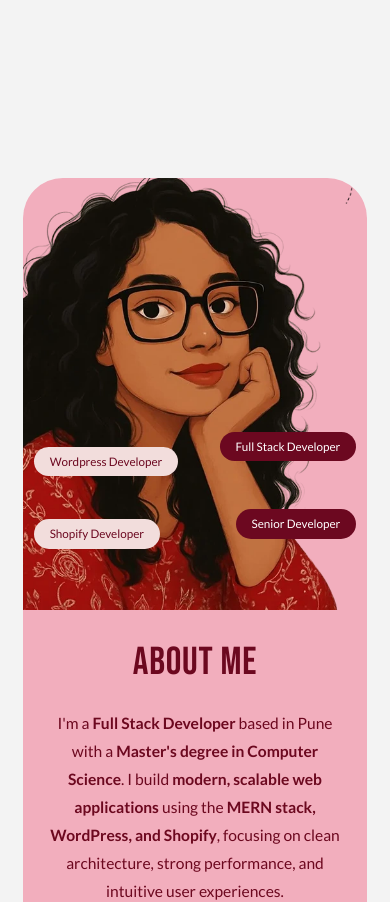
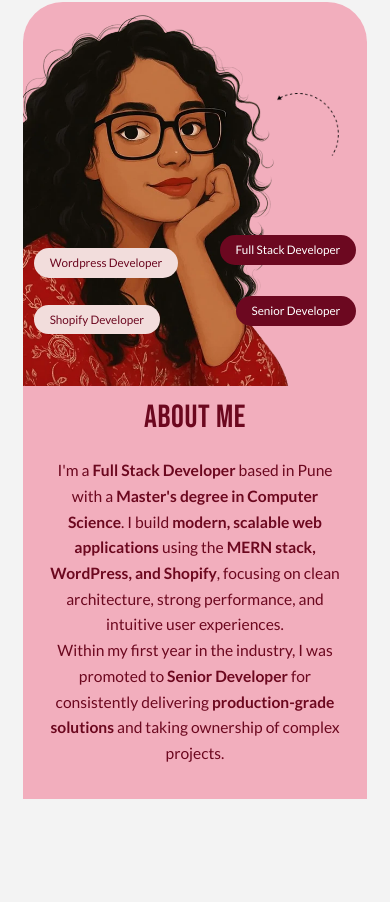
Before and after one commit to stwhello/sherin-paul, a React (Vite) app: page / in a window 390 px wide. Shown: the part 822-1724 px from the top of the page. Built offline with nearby package versions, Linux system fonts and the light colour scheme.

Commit message:
completed

```diff
--- a/src/sections/About/About.jsx
+++ b/src/sections/About/About.jsx
@@ -40,20 +40,21 @@
   });
 
   return (
-    <section ref={container} className='container-page mt-60'>
-
+    <section
+      ref={container}
+      className='container-page mt-60 lg:mt-60'
+      style={{ marginTop: window.innerWidth < 1024 ? "60px" : undefined }}
+    >
       <div
         className='hidden lg:flex relative bg-[#F2AEBD] rounded-t-[50px] items-center overflow-visible pb-8'
         style={{ minHeight: "clamp(340px, 30vw, 540px)" }}
       >
-
         <div
           className='absolute left-0 bottom-0'
           style={{ width: "clamp(260px, 30vw, 520px)" }}
         >
           <img src={aboutImg} alt='Sherin' className='about-image w-full' />
         </div>
-
 
         <div
           className='about-tag absolute bg-[#F2AEBD] text-[#6C0820] rounded-full whitespace-nowrap'
@@ -104,7 +105,6 @@
           Full Stack Developer
         </div>
 
-
         <img
           src={arrow}
           className='about-arrow absolute'
@@ -114,7 +114,6 @@
             width: "clamp(60px, 8vw, 140px)",
           }}
         />
-
 
         <div
           className='w-full'
@@ -159,27 +158,24 @@
         className='lg:hidden relative bg-[#F2AEBD] rounded-t-[40px] mt-16'
         style={{ overflow: "hidden" }}
       >
-
         <div className='relative w-full'>
           <img
             src={aboutImg}
             alt='Sherin'
             className='about-image relative z-10 block'
             style={{
-              width: "85vw",
-              maxWidth: "360px",
-              marginTop: "-20vw",
+              width: "72vw",
+              maxWidth: "280px",
+              marginTop: "-12vw",
               marginLeft: "0",
             }}
           />
 
-
           <img
             src={arrow}
             className='about-arrow absolute z-20'
-            style={{ right: "4%", top: "8%", width: "16vw", maxWidth: "65px" }}
+            style={{ right: "8%", top: "32%", width: "16vw", maxWidth: "65px" }}
           />
-
 
           <div
             className='about-tag absolute z-20 bg-[#6C0820] text-white rounded-full whitespace-nowrap font-medium'
@@ -193,7 +189,6 @@
             Full Stack Developer
           </div>
 
-
           <div
             className='about-tag absolute z-20 bg-[#F2DDDC] text-[#6C0820] rounded-full whitespace-nowrap font-medium'
             style={{
@@ -205,7 +200,6 @@
           >
             Wordpress Developer
           </div>
-
 
           <div
             className='about-tag absolute z-20 bg-[#F2DDDC] text-[#6C0820] rounded-full whitespace-nowrap font-medium'
@@ -232,17 +226,16 @@
           </div>
         </div>
 
-
-        <div className='w-full px-5 pb-12 pt-6 text-center'>
+        <div className="w-full px-5 pb-8 pt-2 text-center">
           <h2
             className='about-heading heading-font text-[#6C081F]'
-            style={{ fontSize: "clamp(38px, 10vw, 56px)" }}
+            style={{ fontSize: "clamp(32px, 8vw, 48px)" }}
           >
             ABOUT ME
           </h2>
           <p
             className='about-text body-font text-[#6C081F] mt-4 w-full'
-            style={{ fontSize: "clamp(14px, 4vw, 16px)", lineHeight: "1.8" }}
+            style={{ fontSize: "clamp(14px, 4vw, 16px)", lineHeight: "1.65" }}
           >
             I'm a <strong>Full Stack Developer</strong> based in Pune with a
             <strong> Master's degree in Computer Science</strong>. I build
```
